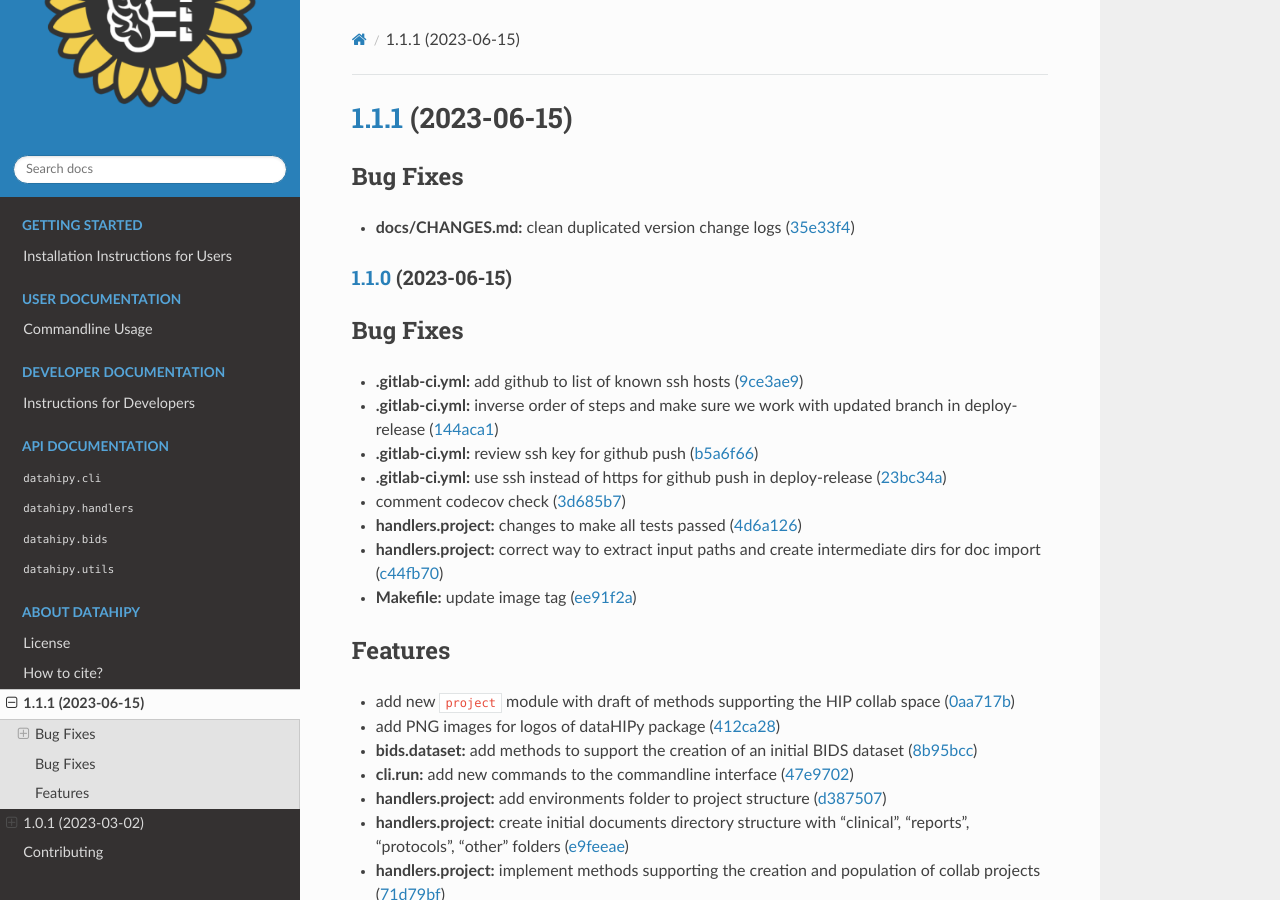
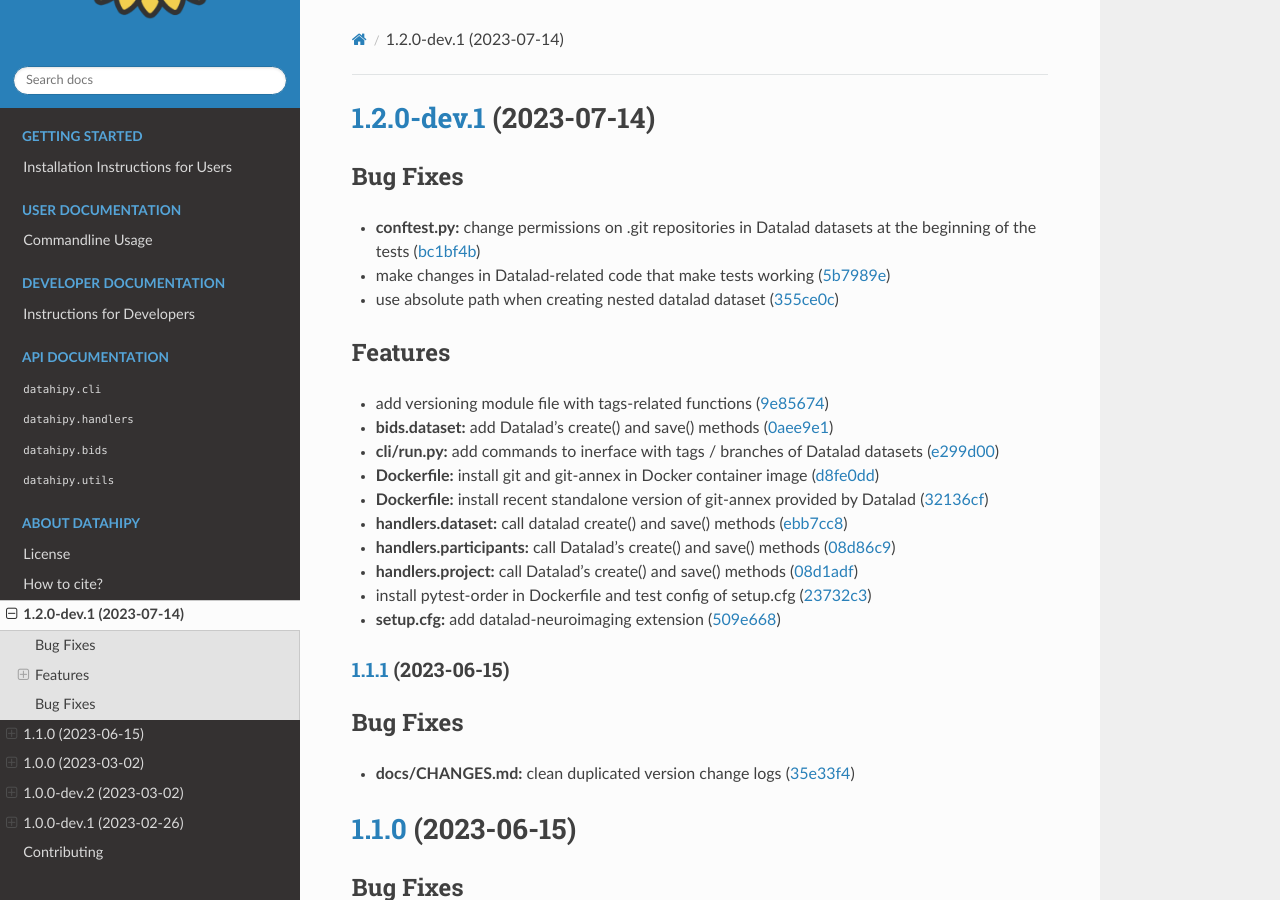
Before and after one commit to HIP-infrastructure/datahipy, a Sphinx documentation site: the page built from docs/CHANGES.md, in a window 1280 px wide and 900 px high. Built offline with Sphinx 7.4.7 and the Read the Docs theme 2.0.0, drawn with Linux system fonts in a browser that asks for light colours; the version number could not be read and is left out.

Commit message:
chore(release): 1.2.0-dev.1 [skip ci]
# [1.2.0-dev.1](https://gitlab.hbp.link/hip/datahipy/compare/v1.1.1...v1.2.0-dev.1) (2023-07-14)

### Bug Fixes

* **conftest.py:** change permissions on .git repositories in Datalad datasets at the beginning of the tests ([bc1bf4b](https://gitlab.hbp.link/hip/datahipy/commit/bc1bf4bc3e21d3a8b3317bd72aac0d534faff15e))
* make changes in Datalad-related code that make tests working ([5b7989e](https://gitlab.hbp.link/hip/datahipy/commit/5b7989e80b63d49d03c71b86fa8319d5d9a44462))
* use absolute path when creating nested datalad dataset ([355ce0c](https://gitlab.hbp.link/hip/datahipy/commit/355ce0cca64d1893b26f31840fe0463e53dbd1ae))

### Features

* add versioning module file with tags-related functions ([9e85674](https://gitlab.hbp.link/hip/datahipy/commit/9e856743279608fad4160150ebb43fa6696f3f2f))
* **bids.dataset:** add Datalad's create() and save() methods ([0aee9e1](https://gitlab.hbp.link/hip/datahipy/commit/0aee9e10fc1fffe1f59ddebe66d111bcec0138ae))
* **cli/run.py:** add commands to inerface with tags / branches of Datalad datasets ([e299d00](https://gitlab.hbp.link/hip/datahipy/commit/e299d004417770bf08268585a59c5e1bb20c174d))
* **Dockerfile:** install git and git-annex in Docker container image ([d8fe0dd](https://gitlab.hbp.link/hip/datahipy/commit/d8fe0ddabe624600161ed85e70ebcf690cc5850f))
* **Dockerfile:** install recent standalone version of git-annex provided by Datalad ([32136cf](https://gitlab.hbp.link/hip/datahipy/commit/32136cfcd48e24142825413890f66e4d7e4b79dd))
* **handlers.dataset:** call datalad create() and save() methods ([ebb7cc8](https://gitlab.hbp.link/hip/datahipy/commit/ebb7cc83de84d413189e03ec369bea8db1f2fe11))
* **handlers.participants:** call Datalad's create() and save() methods ([08d86c9](https://gitlab.hbp.link/hip/datahipy/commit/08d86c922eabd28f9f3664d6b6e0a724a8eec4ff))
* **handlers.project:** call Datalad's create() and save() methods ([08d1adf](https://gitlab.hbp.link/hip/datahipy/commit/08d1adf79f9d825754eb096f49e33a88ded7ed2e))
* install pytest-order in Dockerfile and test config of setup.cfg ([23732c3](https://gitlab.hbp.link/hip/datahipy/commit/23732c38378348a13c0af807c82b1ec5efc1f6ba))
* **setup.cfg:** add datalad-neuroimaging extension ([509e668](https://gitlab.hbp.link/hip/datahipy/commit/509e6686d186c13048768c7edaa906e18c13f53d))

```diff
--- a/docs/CHANGES.md
+++ b/docs/CHANGES.md
@@ -1,3 +1,26 @@
+# [1.2.0-dev.1](https://gitlab.hbp.link/hip/datahipy/compare/v1.1.1...v1.2.0-dev.1) (2023-07-14)
+
+
+### Bug Fixes
+
+* **conftest.py:** change permissions on .git repositories in Datalad datasets at the beginning of the tests ([bc1bf4b](https://gitlab.hbp.link/hip/datahipy/commit/bc1bf4bc3e21d3a8b3317bd72aac0d534faff15e))
+* make changes in Datalad-related code that make tests working ([5b7989e](https://gitlab.hbp.link/hip/datahipy/commit/5b7989e80b63d49d03c71b86fa8319d5d9a44462))
+* use absolute path when creating nested datalad dataset ([355ce0c](https://gitlab.hbp.link/hip/datahipy/commit/355ce0cca64d1893b26f31840fe0463e53dbd1ae))
+
+
+### Features
+
+* add versioning module file with tags-related functions ([9e85674](https://gitlab.hbp.link/hip/datahipy/commit/9e856743279608fad4160150ebb43fa6696f3f2f))
+* **bids.dataset:** add Datalad's create() and save() methods ([0aee9e1](https://gitlab.hbp.link/hip/datahipy/commit/0aee9e10fc1fffe1f59ddebe66d111bcec0138ae))
+* **cli/run.py:** add commands to inerface with tags / branches of Datalad datasets ([e299d00](https://gitlab.hbp.link/hip/datahipy/commit/e299d004417770bf08268585a59c5e1bb20c174d))
+* **Dockerfile:** install git and git-annex in Docker container image ([d8fe0dd](https://gitlab.hbp.link/hip/datahipy/commit/d8fe0ddabe624600161ed85e70ebcf690cc5850f))
+* **Dockerfile:** install recent standalone version of git-annex provided by Datalad ([32136cf](https://gitlab.hbp.link/hip/datahipy/commit/32136cfcd48e24142825413890f66e4d7e4b79dd))
+* **handlers.dataset:** call datalad create() and save() methods ([ebb7cc8](https://gitlab.hbp.link/hip/datahipy/commit/ebb7cc83de84d413189e03ec369bea8db1f2fe11))
+* **handlers.participants:** call Datalad's create() and save() methods ([08d86c9](https://gitlab.hbp.link/hip/datahipy/commit/08d86c922eabd28f9f3664d6b6e0a724a8eec4ff))
+* **handlers.project:** call Datalad's create() and save() methods ([08d1adf](https://gitlab.hbp.link/hip/datahipy/commit/08d1adf79f9d825754eb096f49e33a88ded7ed2e))
+* install pytest-order in Dockerfile and test config of setup.cfg ([23732c3](https://gitlab.hbp.link/hip/datahipy/commit/23732c38378348a13c0af807c82b1ec5efc1f6ba))
+* **setup.cfg:** add datalad-neuroimaging extension ([509e668](https://gitlab.hbp.link/hip/datahipy/commit/509e6686d186c13048768c7edaa906e18c13f53d))
+
 ## [1.1.1](https://gitlab.hbp.link/hip/datahipy/compare/v1.1.0...v1.1.1) (2023-06-15)
 
 
```
Also changed, not shown: 1 other file.
